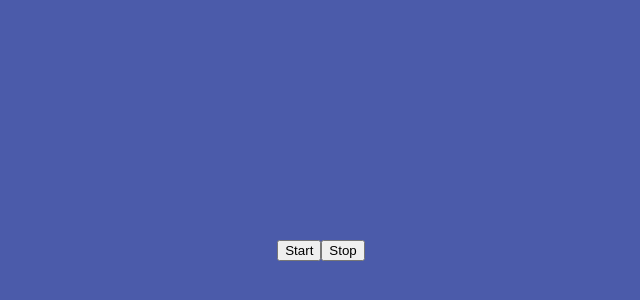
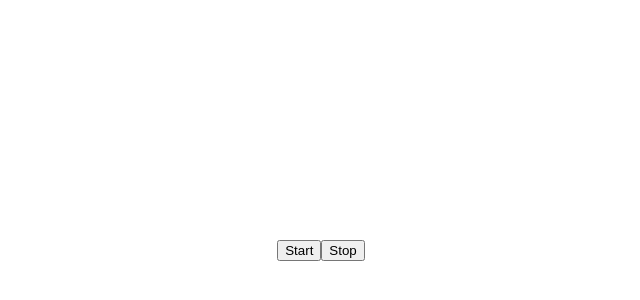
Before and after one commit to Bogushukr/goit-js-hw-11-color-switch, a plain HTML site: page index.html in a window 1280 px wide. Shown: the part 158-458 px from the top of the page, without its empty margins (319-959 px from the left). Drawn offline with Linux system fonts and the light colour scheme.

Commit message:
Update styles.css

```diff
--- a/styles/styles.css
+++ b/styles/styles.css
@@ -3,5 +3,4 @@ body {
   justify-content: center;
   align-items: center;
   min-height: 100vh;
-  background: #4b5baa;
 }
```
